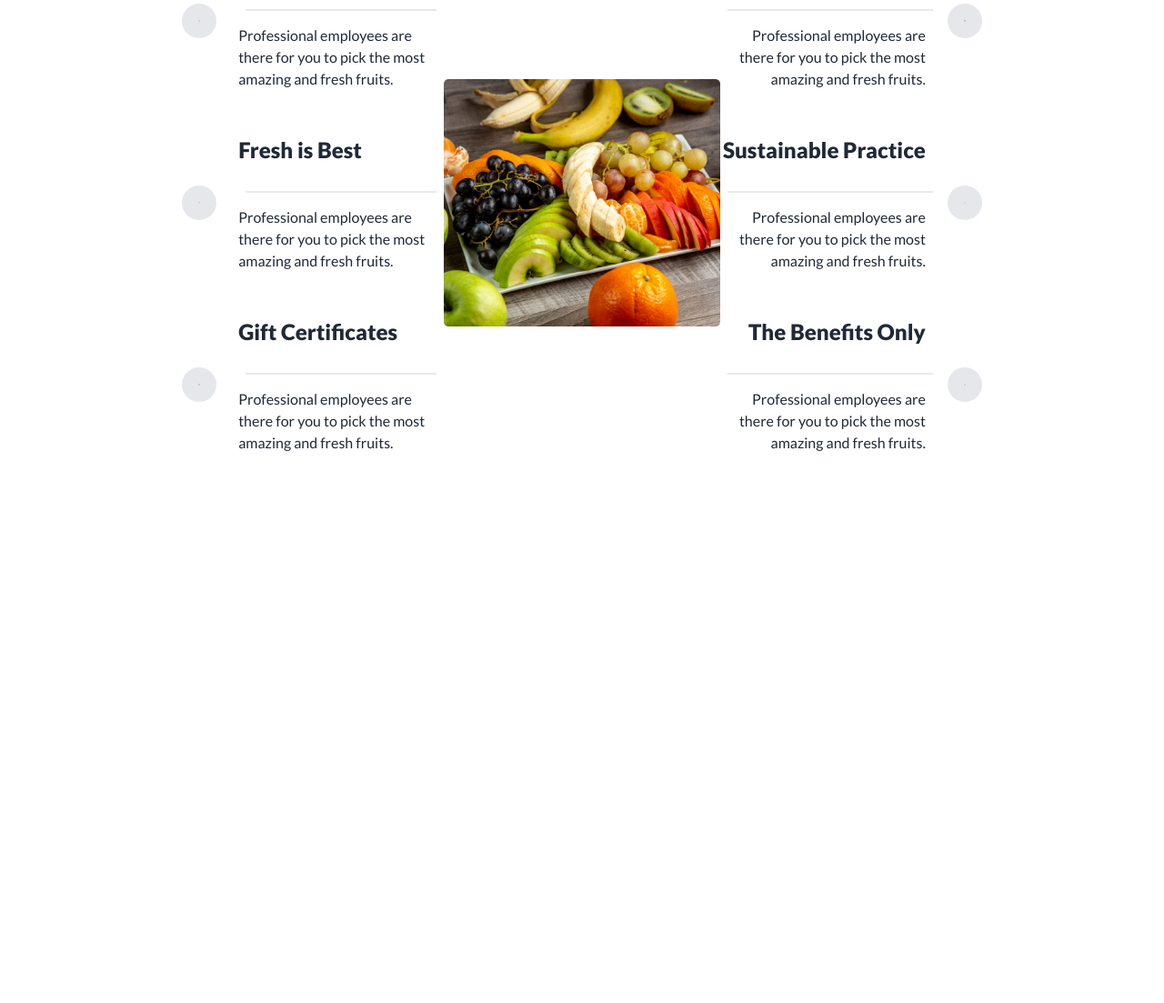
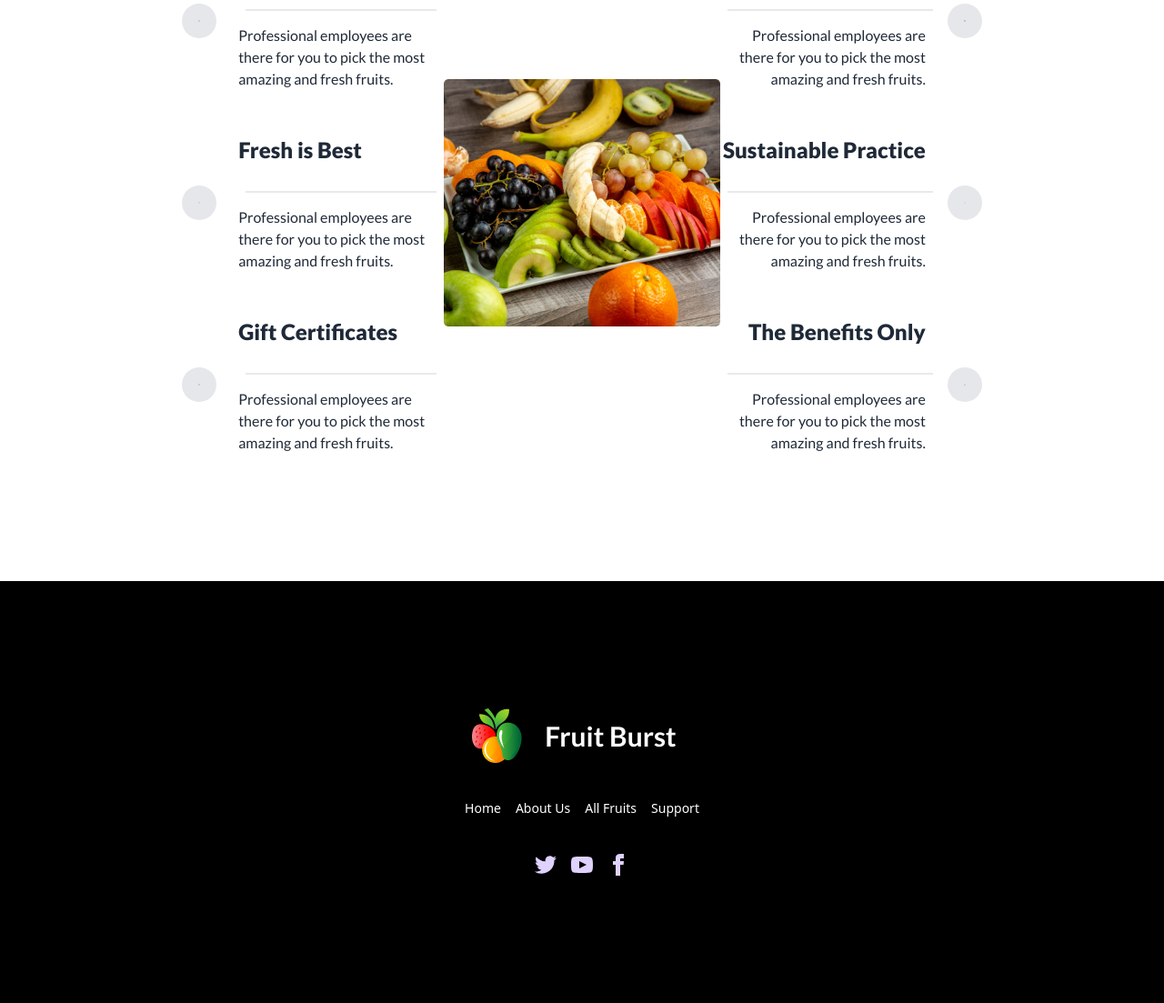
Before and after one commit to MrTofayel/assignment-3, a plain HTML site: page index.html in a window 1280 px wide. Shown: the part 2923-4026 px from the top of the page at 91% size. Before the commit the page ends 3422 px from the top, so only its background shows below. Drawn offline with nearby package versions, Linux system fonts and the light colour scheme.

Commit message:
alldone-md

```diff
--- a/index.html
+++ b/index.html
@@ -529,7 +529,7 @@
         </div>
       </div>
     </section>
-    <section>
+    <section class="pb-5 lg:pb-[140px]">
       <div>
         <div class="flex flex-col items-center">
           <h2 class="font-extrabold text-[48px] lato uppercase pt-6 lg:pt-[140px]">Why Choose Us</h2>
@@ -615,6 +615,30 @@
       </div>
     </section>
   </main>
+  <footer class="footer footer-center p-10 bg-black text-primary-content">
+    <div class="flex items-center pt-[10px] lg:pt-[100px]">
+      <img src="images/logo.png" alt="">
+      <p class=" btn btn-ghost normal-case text-3xl lato  text-white">
+        Fruit Burst
+      </p>
+
+    </div>
+    <div class="grid grid-flow-col gap-4">
+      <a class="link link-hover text-white">Home</a>
+      <a class="link link-hover text-white">About Us</a>
+
+      <a class="link link-hover text-white">All Fruits</a>
+      <a class="link link-hover text-white">Support</a>
+
+    </div>
+    <div class="pb-5 lg:pb-[100px]">
+      <div class="grid grid-flow-col gap-4">
+        <a><svg xmlns="http://www.w3.org/2000/svg" width="24" height="24" viewBox="0 0 24 24" class="fill-current bg-black"><path d="M24 4.557c-.883.392-1.832.656-2.828.775 1.017-.609 1.798-1.574 2.165-2.724-.951.564-2.005.974-3.127 1.195-.897-.957-2.178-1.555-3.594-1.555-3.179 0-5.515 2.966-4.797 6.045-4.091-.205-7.719-2.165-10.148-5.144-1.29 2.213-.669 5.108 1.523 6.574-.806-.026-1.566-.247-2.229-.616-.054 2.281 1.581 4.415 3.949 4.89-.693.188-1.452.232-2.224.084.626 1.956 2.444 3.379 4.6 3.419-2.07 1.623-4.678 2.348-7.29 2.04 2.179 1.397 4.768 2.212 7.548 2.212 9.142 0 14.307-7.721 13.995-14.646.962-.695 1.797-1.562 2.457-2.549z"></path></svg></a>
+        <a><svg xmlns="http://www.w3.org/2000/svg" width="24" height="24" viewBox="0 0 24 24" class="fill-current"><path d="M19.615 3.184c-3.604-.246-11.631-.245-15.23 0-3.897.266-4.356 2.62-4.385 8.816.029 6.185.484 8.549 4.385 8.816 3.6.245 11.626.246 15.23 0 3.897-.266 4.356-2.62 4.385-8.816-.029-6.185-.484-8.549-4.385-8.816zm-10.615 12.816v-8l8 3.993-8 4.007z"></path></svg></a>
+        <a><svg xmlns="http://www.w3.org/2000/svg" width="24" height="24" viewBox="0 0 24 24" class="fill-current"><path d="M9 8h-3v4h3v12h5v-12h3.642l.358-4h-4v-1.667c0-.955.192-1.333 1.115-1.333h2.885v-5h-3.808c-3.596 0-5.192 1.583-5.192 4.615v3.385z"></path></svg></a>
+      </div>
+    </div>
+  </footer>
 </body>
 
 </html>
```
